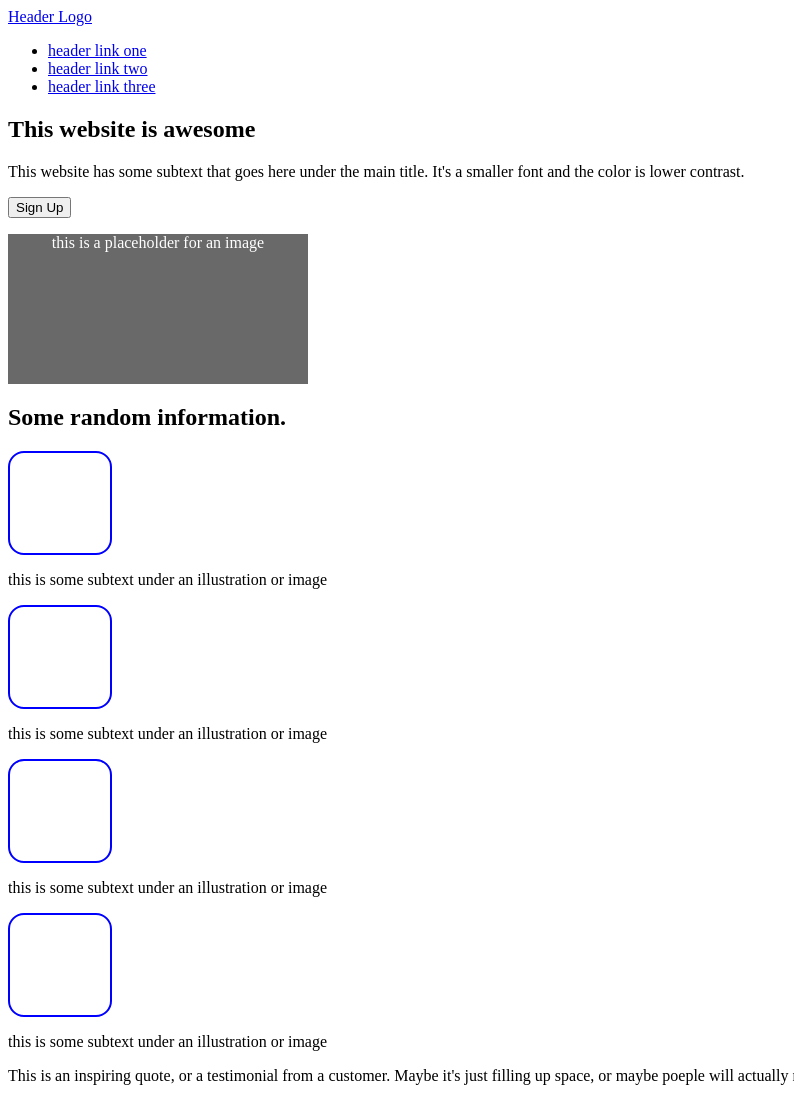
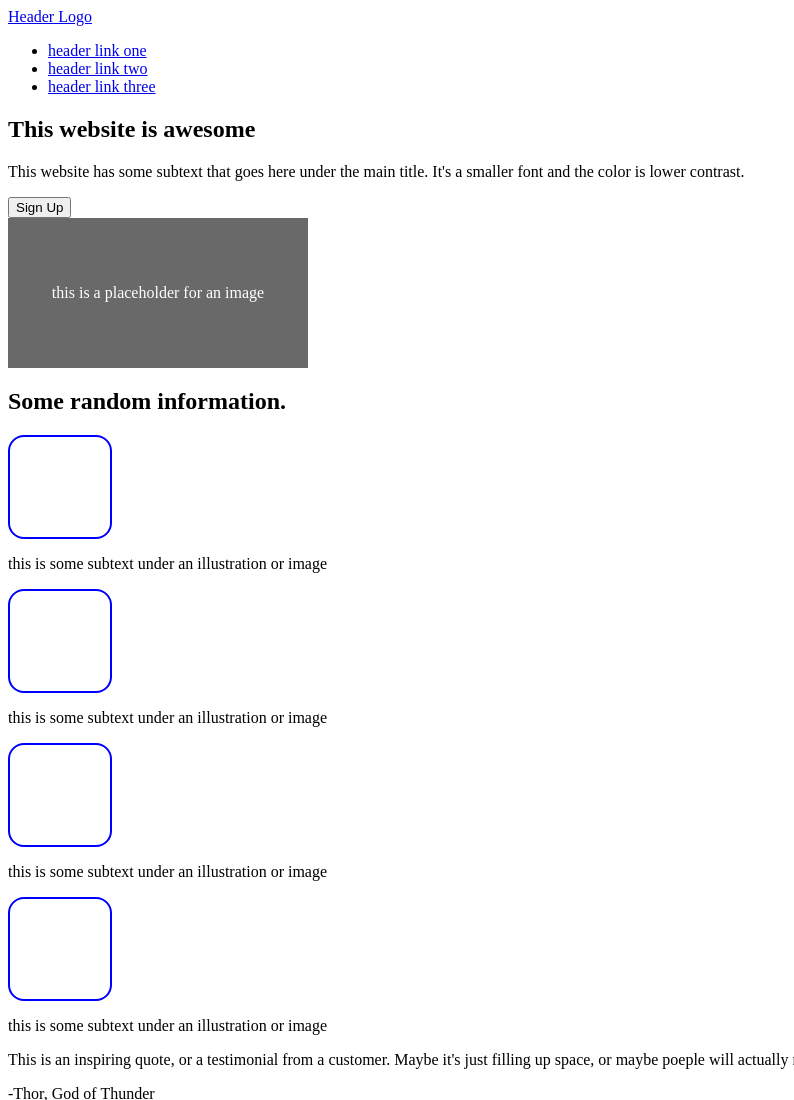
Before and after one commit to grizzygrant/op_landingpage, a plain HTML site: page index.html in a window 1280 px wide. Shown: the top 1100 px of the page, without its empty margins (0-794 px from the left). Drawn offline with Linux system fonts and the light colour scheme.

Commit message:
Made placeholder image a static sized flexbox

```diff
--- a/style.css
+++ b/style.css
@@ -7,11 +7,15 @@
 
 /* Placeholder Image */
 .placeholder {
-    width: 300px;
-    height: 150px;
+    display: flex;
+    max-width: 300px;
+    min-width: 300px;
+    max-height: 150px;
+    min-height: 150px;
     background-color: #696969;
     color: #fff;
-    text-align: center;
+    justify-content: center;
+    align-items: center;
 }
 
 /* Sizing cards -- may be temporary */
```
